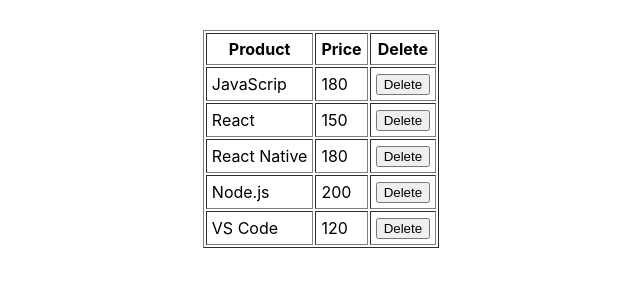
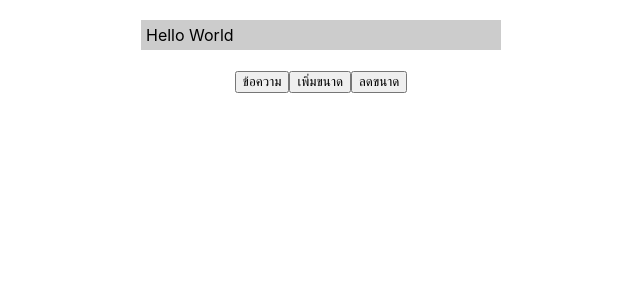
Before and after one commit to Aamonrat/app1, a React (Create React App) app: page / in a window 1280 px wide. Shown: the top 300 px of the page, without its empty margins (319-959 px from the left). Built offline with nearby package versions, Linux system fonts and the light colour scheme.

Commit message:
Add state-func

```diff
--- a/src/App.js
+++ b/src/App.js
@@ -1,6 +1,6 @@
 import React from 'react';
-import RefsArray from './refs-array';
+import MeassageBox from './state-func';
 
 export default function App() {
-    return <RefsArray/>
+    return <MeassageBox/>
 }
--- /dev/null
+++ b/src/state-func.js
@@ -0,0 +1,35 @@
+import React, {useState} from 'react'
+
+export default function MeassageBox() {
+    let [text,setText] = useState('Hello World')
+    let [size,setSize] = React.useState(16)
+
+    const onClickSetText = () => {
+        let t = prompt('กำหนดข้อความ')
+        if(t){
+            setText(t)
+        }
+    }
+    const onClickZoomin = () => {
+        let newSize = size+1
+        setSize(newSize)
+    }
+    let msgboxSyle = {
+        display: 'inline-block',
+        width:350,
+        fontSize:size,
+        backgroundColor:'#ccc',
+        padding:5,
+        textAlign:'left'
+    }
+
+    return(
+        <div style={{textAlign:'center',marginTop:20}}>
+            <div style={msgboxSyle}>{text}</div><br/><br/>
+            <button onClick={onClickSetText}>ข้อความ</button>
+            <button onClick={onClickZoomin}>เพิ่มขนาด</button>
+            <button onClick={() => setSize(size-1)}>ลดขนาด</button>
+
+        </div>
+    )
+}
```
